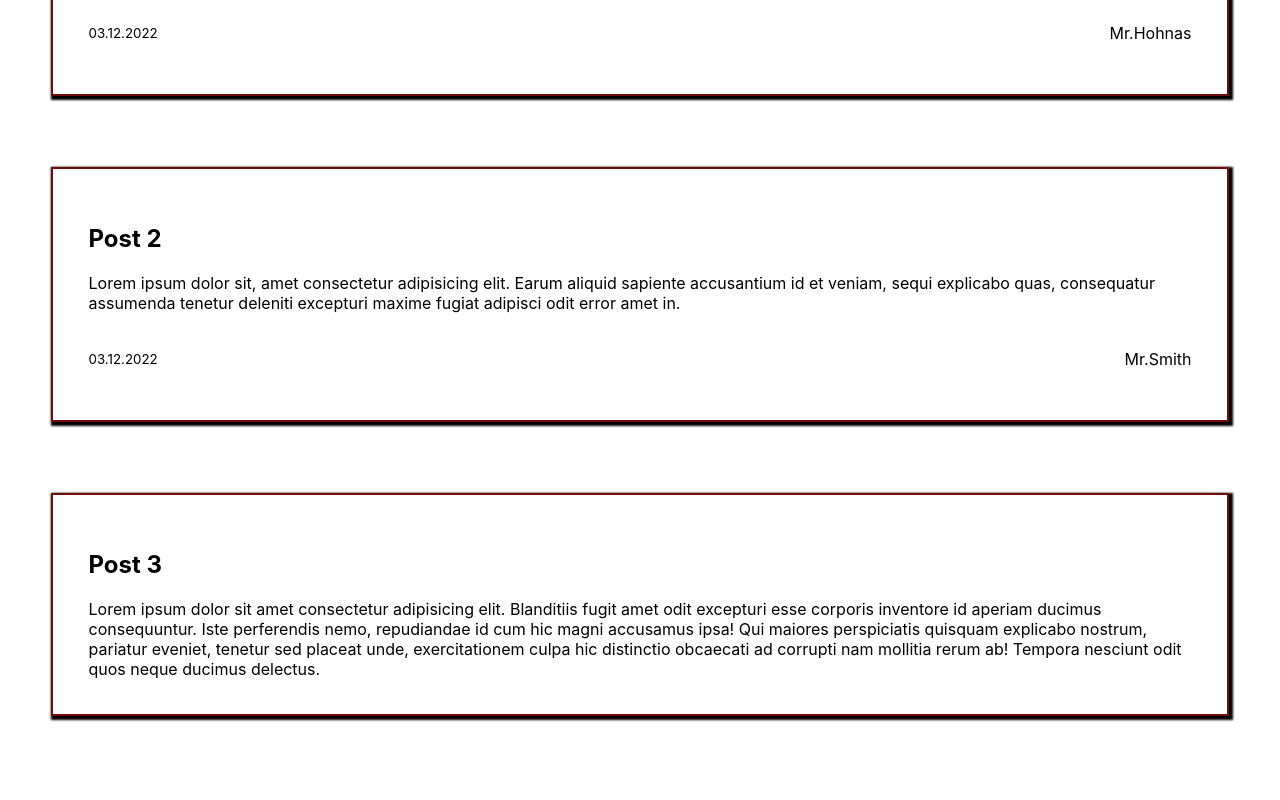
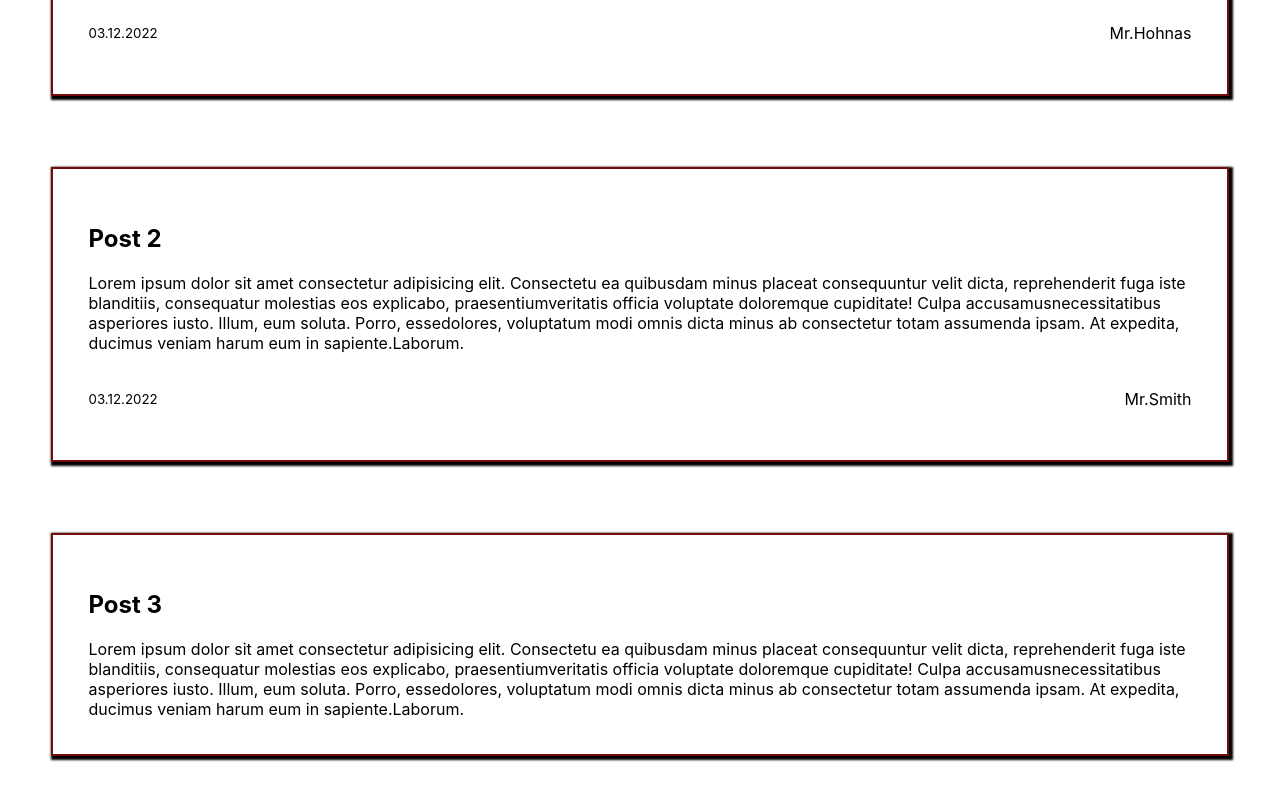
Before and after one commit to giacomotolari/react_optimizing_performance, a React (Create React App) app: page / in a window 1280 px wide. Shown: the part 396-1196 px from the top of the page. Built offline with nearby package versions, Linux system fonts and the light colour scheme.

Commit message:
create branch

```diff
--- a/src/App.jsx
+++ b/src/App.jsx
@@ -1,19 +1,17 @@
 import Post from "./components/Post";
 import "./styles/App.scss";
+import posts from "./data/posts.json";
 
 function App() {
-  const article1 =
-    "Lorem ipsum dolor sit amet consectetur adipisicing elit. Consectetu ea quibusdam minus placeat consequuntur velit dicta, reprehenderit fuga iste blanditiis, consequatur molestias eos explicabo, praesentiumveritatis officia voluptate doloremque cupiditate! Culpa accusamusnecessitatibus asperiores iusto. Illum, eum soluta. Porro, essedolores, voluptatum modi omnis dicta minus ab consectetur totam assumenda ipsam. At expedita, ducimus veniam harum eum in sapiente.Laborum.";
-  const article2 =
-    " Lorem ipsum dolor sit, amet consectetur adipisicing elit. Earum aliquid sapiente accusantium id et veniam, sequi explicabo quas, consequatur assumenda tenetur deleniti excepturi maxime fugiat  adipisci odit error amet in. ";
-
-  const article3 =
-    " Lorem ipsum dolor sit amet consectetur adipisicing elit. Blanditiis fugit amet odit excepturi esse corporis inventore id aperiam ducimus consequuntur. Iste perferendis nemo, repudiandae id cum hic magni accusamus ipsa! Qui maiores perspiciatis quisquam explicabo nostrum, pariatur eveniet, tenetur sed placeat unde, exercitationem culpa hic distinctio obcaecati ad corrupti nam mollitia rerum ab! Tempora nesciunt odit quos neque ducimus delectus.";
-
   return (
     <div className="App">
       <h1>The Bad Blog</h1>
-      <Post title="Post 1" articleText={article1}>
+
+      {posts.map((post) => {
+        const { id, title, articleText } = post;
+        if (id === "1") {
+          return (
+            <Post key={id} title={title} articleText={articleText}>
               <br />
               <hr />
               <hr />
@@ -22,16 +20,21 @@ function App() {
                 <p>Mr.Hohnas</p>
               </div>
             </Post>
-
-      <Post title="Post 2" articleText={article2}>
+          );
+        } else if (id === "2") {
+          return (
+            <Post key={id} title={title} articleText={articleText}>
               <br />
               <div>
                 <small>03.12.2022</small>
                 <p>Mr.Smith</p>
               </div>
             </Post>
-
-      <Post title="Post 3" articleText={article3} />
+          );
+        } else {
+          return <Post title={title} articleText={articleText} />;
+        }
+      })}
     </div>
   );
 }
--- a/src/components/Post.jsx
+++ b/src/components/Post.jsx
@@ -1,7 +1,6 @@
 import React from "react";
 
 function Post({ title, articleText, children }) {
-  console.log("🚀 ~ file: Post.jsx:4 ~ Post ~ children", children)
   return (
     <section>
       <h2>{title}</h2>
--- /dev/null
+++ b/src/data/posts.json
@@ -0,0 +1,17 @@
+[
+  {
+    "id": "1",
+    "title": "Post 1",
+    "articleText": "Lorem ipsum dolor sit amet consectetur adipisicing elit. Consectetu ea quibusdam minus placeat consequuntur velit dicta, reprehenderit fuga iste blanditiis, consequatur molestias eos explicabo, praesentiumveritatis officia voluptate doloremque cupiditate! Culpa accusamusnecessitatibus asperiores iusto. Illum, eum soluta. Porro, essedolores, voluptatum modi omnis dicta minus ab consectetur totam assumenda ipsam. At expedita, ducimus veniam harum eum in sapiente.Laborum."
+  },
+  {
+    "id": "2",
+    "title": "Post 2",
+    "articleText": "Lorem ipsum dolor sit amet consectetur adipisicing elit. Consectetu ea quibusdam minus placeat consequuntur velit dicta, reprehenderit fuga iste blanditiis, consequatur molestias eos explicabo, praesentiumveritatis officia voluptate doloremque cupiditate! Culpa accusamusnecessitatibus asperiores iusto. Illum, eum soluta. Porro, essedolores, voluptatum modi omnis dicta minus ab consectetur totam assumenda ipsam. At expedita, ducimus veniam harum eum in sapiente.Laborum."
+  },
+  {
+    "id": "3",
+    "title": "Post 3",
+    "articleText": "Lorem ipsum dolor sit amet consectetur adipisicing elit. Consectetu ea quibusdam minus placeat consequuntur velit dicta, reprehenderit fuga iste blanditiis, consequatur molestias eos explicabo, praesentiumveritatis officia voluptate doloremque cupiditate! Culpa accusamusnecessitatibus asperiores iusto. Illum, eum soluta. Porro, essedolores, voluptatum modi omnis dicta minus ab consectetur totam assumenda ipsam. At expedita, ducimus veniam harum eum in sapiente.Laborum."
+  }
+]
```
Lines whose indentation alone changed are shown as unchanged.
